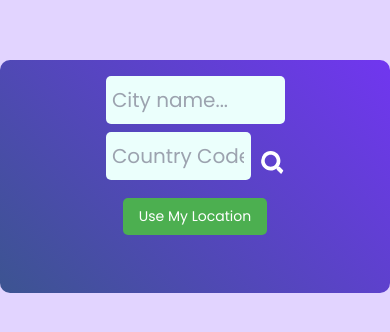
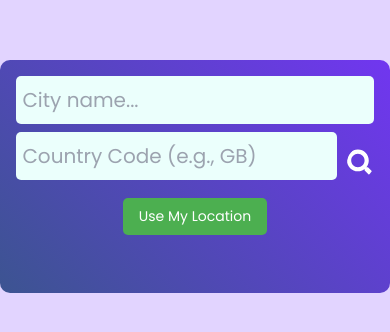
Before and after one commit to CromwellRodrigues/circadian, a React (Vite) app: page / in a window 390 px wide. Shown: the part 246-578 px from the top of the page. Built offline with nearby package versions, Linux system fonts and the light colour scheme; no server answers; the HTML template or start-up script is replaced by a standard one.

Commit message:
update css for mobile

```diff
--- a/src/components/Weather.css
+++ b/src/components/Weather.css
@@ -131,7 +131,7 @@
         display: flex;
         flex-direction: column;
         gap: 0.5rem;
-        max-width : 50%;
+        max-width : 100%;
     }
 
     .search-bar input {
```
